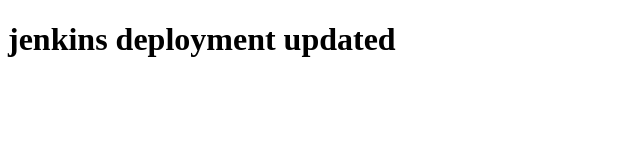
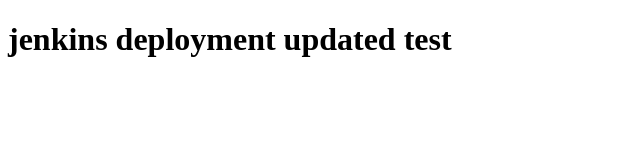
Before and after one commit to navyamiriyala/jenkins, a plain HTML site: page index.html in a window 1280 px wide. Shown: the full height of the page, 0-640 px from the left. Drawn offline with Linux system fonts and the light colour scheme.

Commit message:
Update index.html

```diff
--- a/index.html
+++ b/index.html
@@ -2,7 +2,7 @@
 <html>
 <body>
 
-<h1>jenkins deployment updated</h1>
+<h1>jenkins deployment updated test</h1>
 
 
 </body>
```
